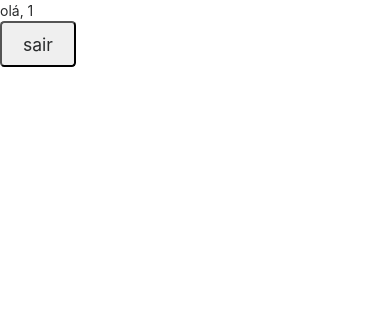
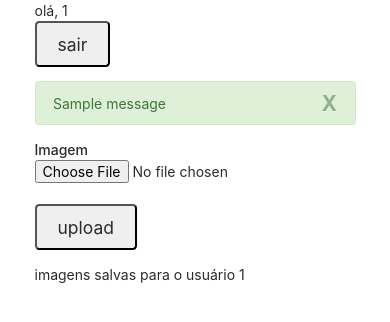
Before and after one commit to igorbragaia/CES-22, a Flask app: page / in a window 390 px wide. Shown: the top 322 px of the page. Run offline with Flask 2, Linux system fonts and the light colour scheme; a user stored in the database is signed in; tables that the repository leaves empty hold one stand-in row (values such as "Sample post"); one stand-in notice (Sample message) is shown; some libraries are stand-ins or nearby versions.

Commit message:
file upload/display working

```diff
--- a/bim2/app.py
+++ b/bim2/app.py
@@ -1,12 +1,11 @@
 # -*- coding: utf-8 -*-
-import psycopg2, json
-from psycopg2.extensions import ISOLATION_LEVEL_AUTOCOMMIT # <-- ADD THIS LINE
-from flask import render_template, jsonify
+from flask import render_template, send_file
 from flask_sqlalchemy import SQLAlchemy
 from flask import Flask, Response, redirect, request, abort, url_for, flash
-from flask.ext.login import LoginManager, UserMixin, login_required, login_user, logout_user, current_user
+from flask_login import LoginManager, UserMixin, login_required, login_user, logout_user, current_user
+import boto3
+import uuid
 import os
-
 
 app = Flask(__name__)
 app.config['SQLALCHEMY_DATABASE_URI'] = os.environ.get('SQLALCHEMY_DATABASE_URI')
@@ -75,7 +74,8 @@ def load_user(userid):
 @app.route('/')
 @login_required
 def index():
-    return render_template('index.html', usuario=current_user.name)
+    imagens = [x.imagelink for x in FileContent.query.filter_by(name=current_user.name).all()]
+    return render_template('index.html', usuario=current_user.name, imagens=imagens)
 
 
 @app.route('/cadastrar', methods=["POST"])
@@ -97,6 +97,47 @@ def cadastrar():
 	return redirect(url_for('index'))
 
 
+@app.route('/upload', methods=["POST"])
+@login_required
+def upload():
+    try:
+        image = request.files['image']
+
+        imagelink = saveImage(image)
+
+        newfile = FileContent(current_user.name, imagelink)
+        db.session.add(newfile)
+        db.session.commit()
+
+        flash('Imagem salva com sucesso!')
+    except Exception as e:
+        flash('ocorreu o seguinte erro: ', e)
+    return redirect(url_for('index'))
+
+
+def saveImage(file):
+    extension = os.path.splitext(file.filename)[1]
+    if extension == '':
+        return None
+
+    filename = "YANO" + str(uuid.uuid4()) + extension
+    s3 = boto3.resource('s3')
+    S3_BUCKET = os.environ.get('S3_BUCKET')
+    s3.Bucket(S3_BUCKET).put_object(Key=filename, Body=file, CacheControl='max-age:2592000')
+    path = 'https://%s.s3.amazonaws.com/%s' % (S3_BUCKET, filename)
+
+    return path
+
+
+class FileContent(db.Model):
+    id = db.Column(db.Integer, primary_key=True)
+    name = db.Column(db.Unicode(), nullable=False)
+    imagelink = db.Column(db.Unicode(), nullable=False)
+
+    def __init__(self, name, imagelink):
+        self.name = name
+        self.imagelink = imagelink
+
 
 class Usuario(db.Model):
     __tablename__ = 'usuario'
@@ -106,8 +147,8 @@ class Usuario(db.Model):
     password = db.Column(db.String(2000), unique=True, nullable=False)
 
     def __init__(self, username, password):
-    	self.username = username
-    	self.password = password
+        self.username = username
+        self.password = password
 
     def __repr__(self):
         return '<username %r, password %r>' % (self.username, self.password)
--- /dev/null
+++ b/bim2/requirements.txt
@@ -0,0 +1,6 @@
+Flask
+gunicorn
+flask_sqlalchemy
+boto3
+psycopg2
+flask_login
--- /dev/null
+++ b/bim2/runtime.txt
@@ -0,0 +1 @@
+python-3.6.5
--- a/bim2/templates/index.html
+++ b/bim2/templates/index.html
@@ -21,8 +21,33 @@
     <script src="https://cdnjs.cloudflare.com/ajax/libs/materialize/0.100.2/js/materialize.min.js"></script>
 </head>
 <body>
-	olá, {{ usuario }}
-    <form action="/logout" method="post">
-        <input class="btn-lg" type=submit value=sair>
-    </form>
+	<div class="container">
+            olá, {{ usuario }}
+        <form action="/logout" method="post">
+            <input class="btn-lg" type=submit value=sair>
+        </form>
+
+        {% with messages = get_flashed_messages(with_categories=true) %}
+          <!-- Categories: success (green), info (blue), warning (yellow), danger (red) -->
+          {% if messages %}
+            {% for category, message in messages %}
+              <div class="alert alert-{{ category }} alert-dismissible" role="alert">
+              <button type="button" class="close" data-dismiss="alert" aria-label="Close"><span aria-hidden="true">X</span></button>
+              <!-- <strong>Title</strong> --> {{ message }}
+              </div>
+            {% endfor %}
+          {% endif %}
+        {% endwith %}
+
+        <form action="/upload" method="POST" enctype="multipart/form-data">
+            <strong> Imagem</strong><br>
+            <input id="file" type="file" accept="image/*" name="image" />
+            <br><br><input class="btn-lg" type=submit value=upload>
+        </form>
+
+        imagens salvas para o usuário {{ usuario }}<br>
+        {% for image in imagens %}
+            <img src="{{image}}" class="col-sm-3 col-md-3 col-lg-3, col-xl-3">
+        {% endfor %}
+    </div>
 </body>
```
Also changed, not shown: 1 other file.
